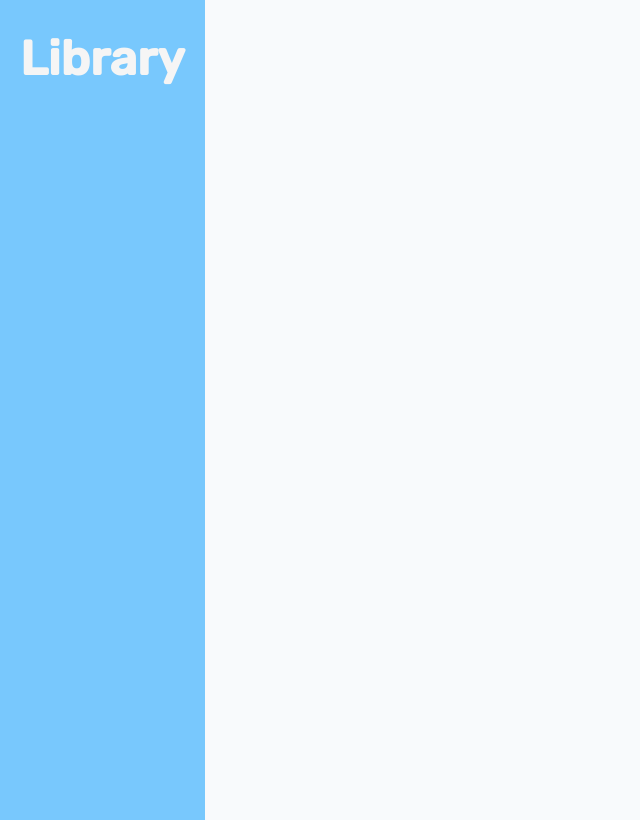
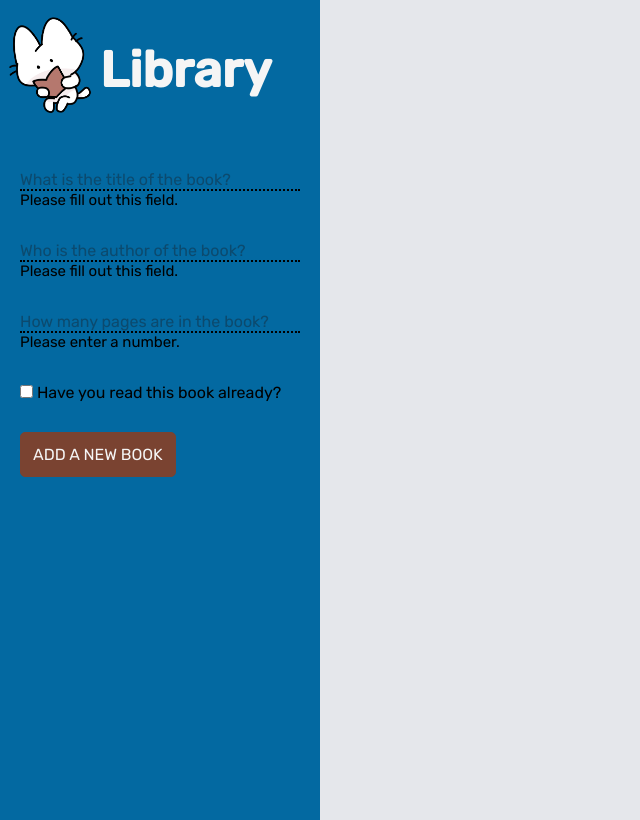
Before and after one commit to willard-wrt/library, a website: page index.html in a window 1280 px wide. Shown: the whole page, without its empty margins (0-640 px from the left). Drawn offline with Linux system fonts and the light colour scheme.

Commit message:
Add input field with a button to the sidebar

```diff
--- a/index.html
+++ b/index.html
@@ -12,9 +12,50 @@
     <div class="page-grid">
       <div class="sidebar">
         <div class="toplogo">
-          <h1>Library</h1>
+          <div class="library-title">
+            <h1>Library</h1>
+          </div>
         </div>
+        <form action="">
+          <div class="input-box">
+            <input id="title" type="text" name="title" required /><span
+              class="placeholder"
+              >What is the title of the book?</span
+            >
+            <div class="validation-box">
+              <p class="validation-text title">Please fill out this field.</p>
+            </div>
+          </div>
+
+          <div class="input-box">
+            <input id="author" type="text" name="author" required /><span
+              class="placeholder"
+              >Who is the author of the book?</span
+            >
+            <div class="validation-box">
+              <p class="validation-text title">Please fill out this field.</p>
+            </div>
+          </div>
+
+          <div class="input-box">
+            <input id="pages" type="text" name="pages" required /><span
+              class="placeholder"
+              >How many pages are in the book?</span
+            >
+            <div class="validation-box">
+              <p class="validation-text title">Please enter a number.</p>
+            </div>
+          </div>
+          <label class="checkbox">
+            <span class="checkbox-input">
+              <input type="checkbox" name="checkbox" id="checkbox" />
+            </span>
+            <span class="checkbox-label">Have you read this book already?</span>
+          </label>
+          <input type="button" value="ADD A NEW BOOK" id="add-book" />
+        </form>
       </div>
+      <main></main>
     </div>
   </body>
 </html>
--- a/style.css
+++ b/style.css
@@ -11,8 +11,17 @@
     box-sizing: border-box;
 }
 
+input:focus {
+    outline: none;
+}
+
+input {
+    font-size: 100%;
+    font-family: inherit;
+}
+
 body {
-    background-color: var(--background-light);
+    background-color: #e5e7eb;
     font-family: 'Rubik', sans-serif;
     }
 
@@ -22,21 +31,85 @@ body {
     gap: 20px;
     }
 
+main {
+grid-row: 1 / 3;
+}
+
 .sidebar {
-    background-color: #78c8fd;
+    background-color: #0369a1;
     grid-row: 1 / 3 ;
     grid-auto-rows: max-content;
     display: grid;
+    width: 320px;
     row-gap: 25px;
     padding: 20px;
+    background-image: url(imgs/ucat-reading.png);
+    background-size: 100px 100px;
+    background-position:top 15px left ;
+    background-repeat: no-repeat;
+
+
     }
 
 .toplogo{
-    margin-top: 10px;
+    display: flex;
+    align-items: center;
+    padding-left: 80px;
+    height: 100px;
+    margin-bottom: 25px;
+}
+
+
+.sidebar h1 {
+   font-size: 50px;
+   color: whitesmoke;
+}
+
+.input-box {
+position: relative;
+color: #0c4a6e;
+}
+
+.validation-box{
+color: black;
+}
+
+#title, #author, #pages {
+border: none;
+background-color: #0369a1;
+border-bottom: 2px dotted;
+width: 100%;
+}
+
+#add-book{
+margin-top: 30px;
+padding: 12px 12px;
+background-color: #7a4331;
+border: 1px solid #7a4331;
+color: whitesmoke;
+border-radius: 5px;
+}
+
+.input-box span.placeholder {
+position: absolute;
+transition: all 0.3s;
+transform-origin: 0% 0%;
+left: 0px;
+pointer-events: none;
 
 }
 
-.sidebar h1 {
-   font-size: 48px;
-   color: whitesmoke;
+.input-box input:valid + span.placeholder,
+.input-box input:focus + span.placeholder {
+  transform: scale(0.8) translateY(-30px);
 }
+
+.input-box input:focus {
+  border-bottom: 2px dotted white !important;
+}
+
+.validation-box {
+height: 40px;
+margin-bottom: 10px;
+font-size: 15px;
+}
```
Also changed, not shown: imgs/ucat-reading.png (added).
